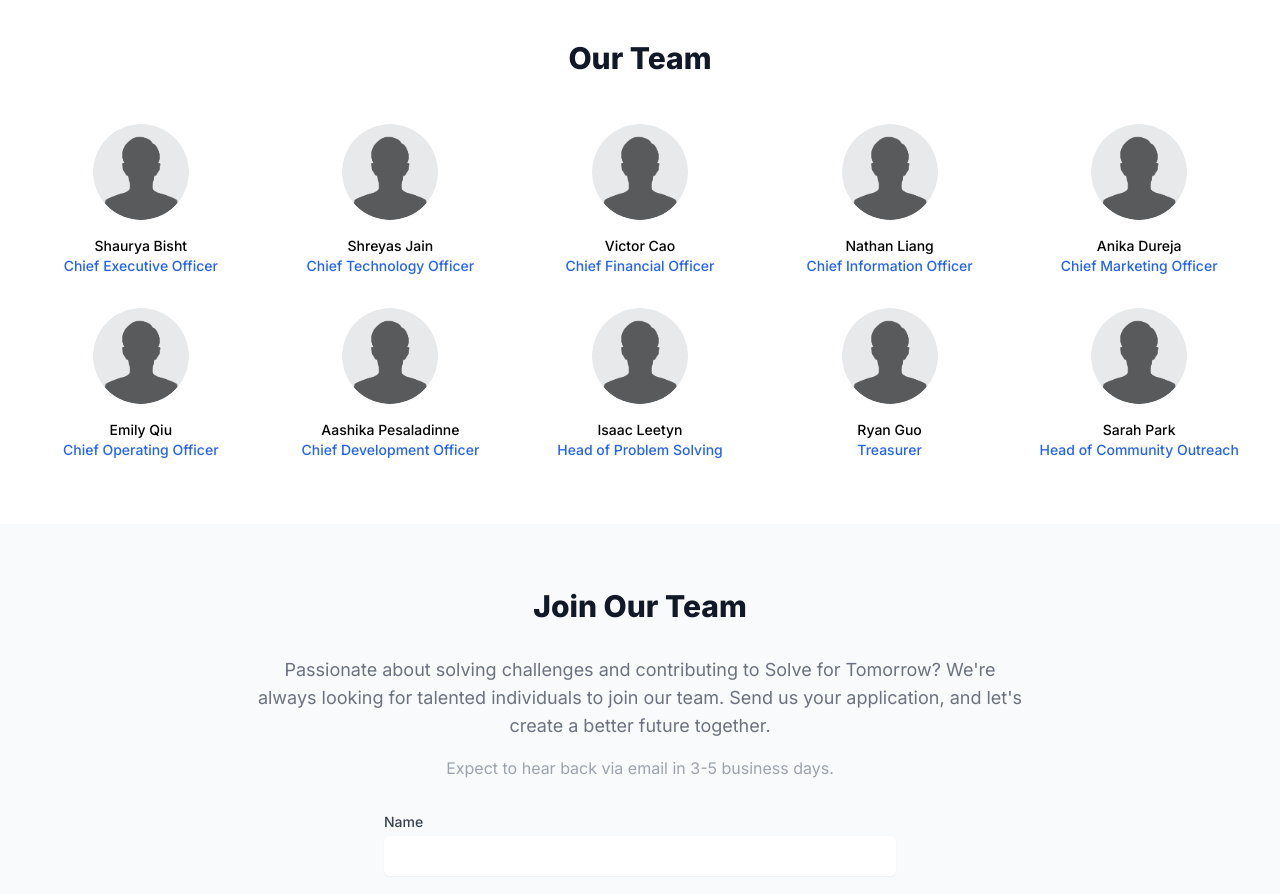
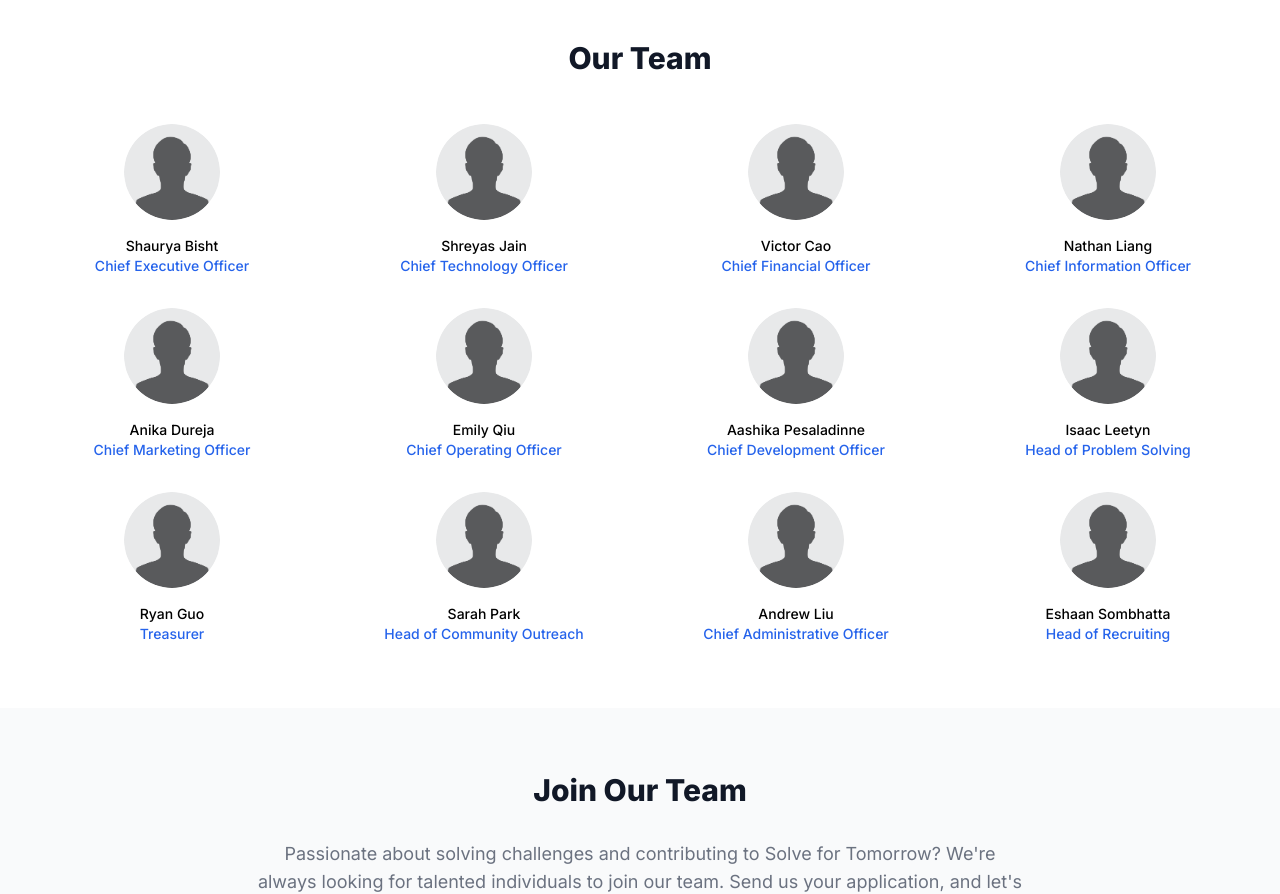
Before and after one commit to shrysjain/sft-site, a Next.js app: page / in a window 1280 px wide. Shown: the part 920-1814 px from the top of the page. Built offline with nearby package versions, Linux system fonts and the light colour scheme.

Commit message:
add Andrew and Eshaan

```diff
--- a/app/page.tsx
+++ b/app/page.tsx
@@ -51,6 +51,16 @@ export default function Home() {
       role: "Head of Community Outreach",
       image: "/placeholder.webp"
     },
+    {
+      name: "Andrew Liu",
+      role: "Chief Administrative Officer",
+      image: "/placeholder.webp"
+    },
+    {
+      name: "Eshaan Sombhatta",
+      role: "Head of Recruiting",
+      image: "/placeholder.webp"
+    }
   ];
 
   return (
@@ -116,7 +126,7 @@ export default function Home() {
           <h2 className="text-3xl font-extrabold text-gray-900 text-center mb-12">
             Our Team
           </h2>
-          <div className="grid grid-cols-2 gap-8 md:grid-cols-3 lg:grid-cols-5">
+          <div className="grid grid-cols-2 gap-8 md:grid-cols-3 lg:grid-cols-4">
             {teamMembers.map((member, index) => (
               <div key={index} className="text-center">
                 <div className="space-y-4">
```
